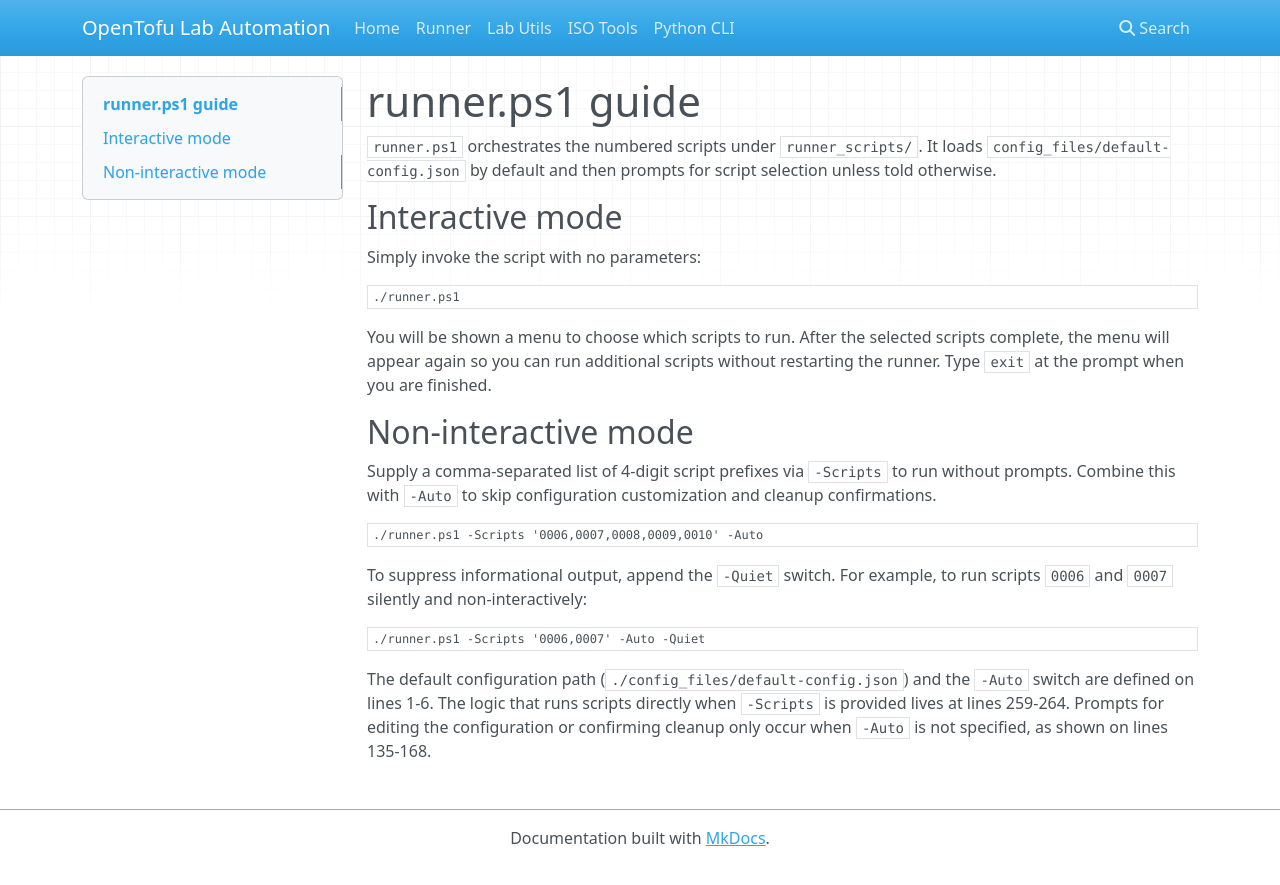
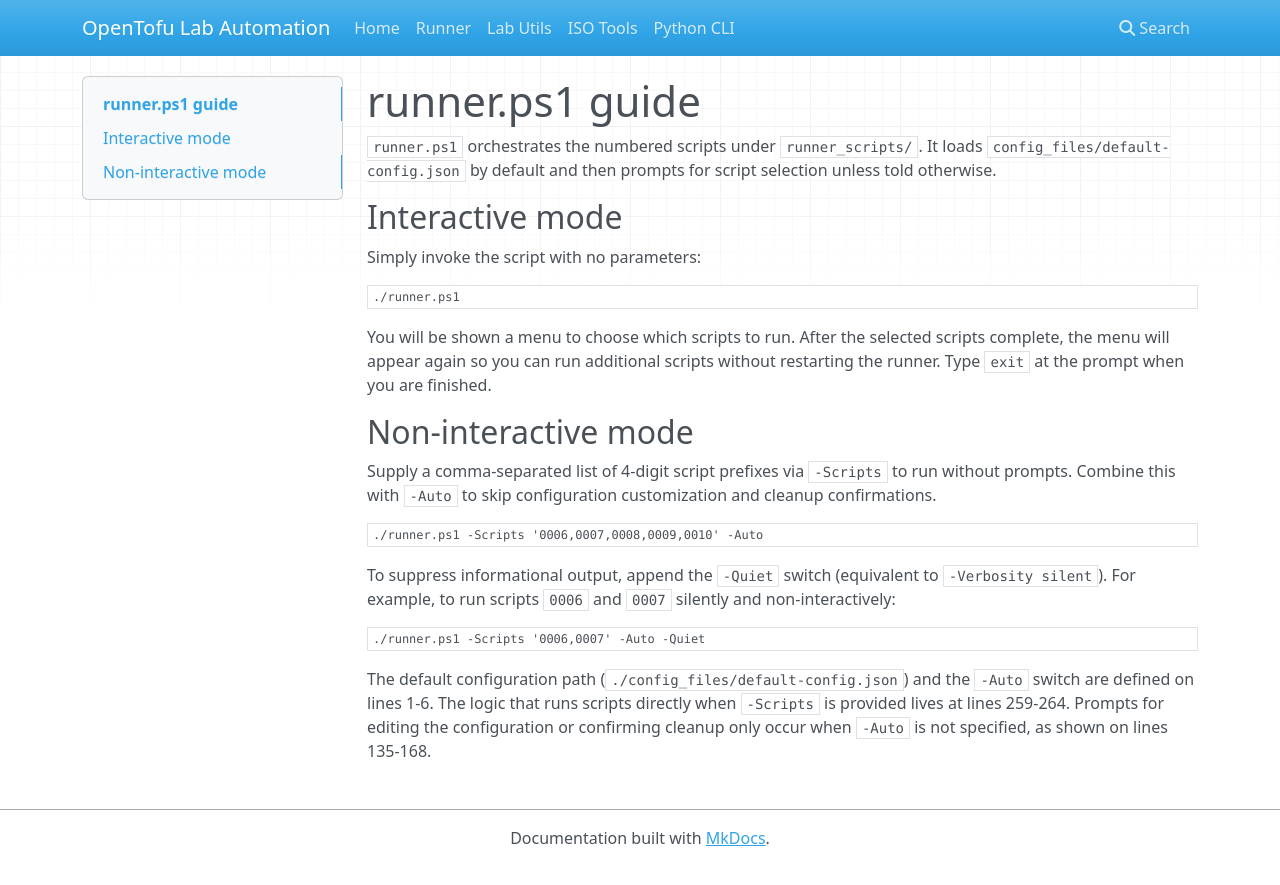
Before and after one commit to wizzense/opentofu-lab-automation, an MkDocs documentation site: the page built from docs/runner.md, in a window 1280 px wide. Shown: the top 885 px of the page. Built offline with MkDocs 1.6.1, drawn with Linux system fonts in a browser that asks for light colours; nearby versions of some CDN libraries.

Commit message:
Add -Quiet switch and document alias

````diff
--- a/docs/runner.md
+++ b/docs/runner.md
@@ -21,8 +21,9 @@
 ./runner.ps1 -Scripts '0006,0007,0008,0009,0010' -Auto
 ```
 
-To suppress informational output, append the `-Quiet` switch. For
-example, to run scripts `0006` and `0007` silently and non-interactively:
+To suppress informational output, append the `-Quiet` switch (equivalent to
+`-Verbosity silent`). For example, to run scripts `0006` and `0007`
+silently and non-interactively:
 
 ```powershell
 ./runner.ps1 -Scripts '0006,0007' -Auto -Quiet
````
Also changed, not shown: README.md (+4 -2 lines), 2 other files.
